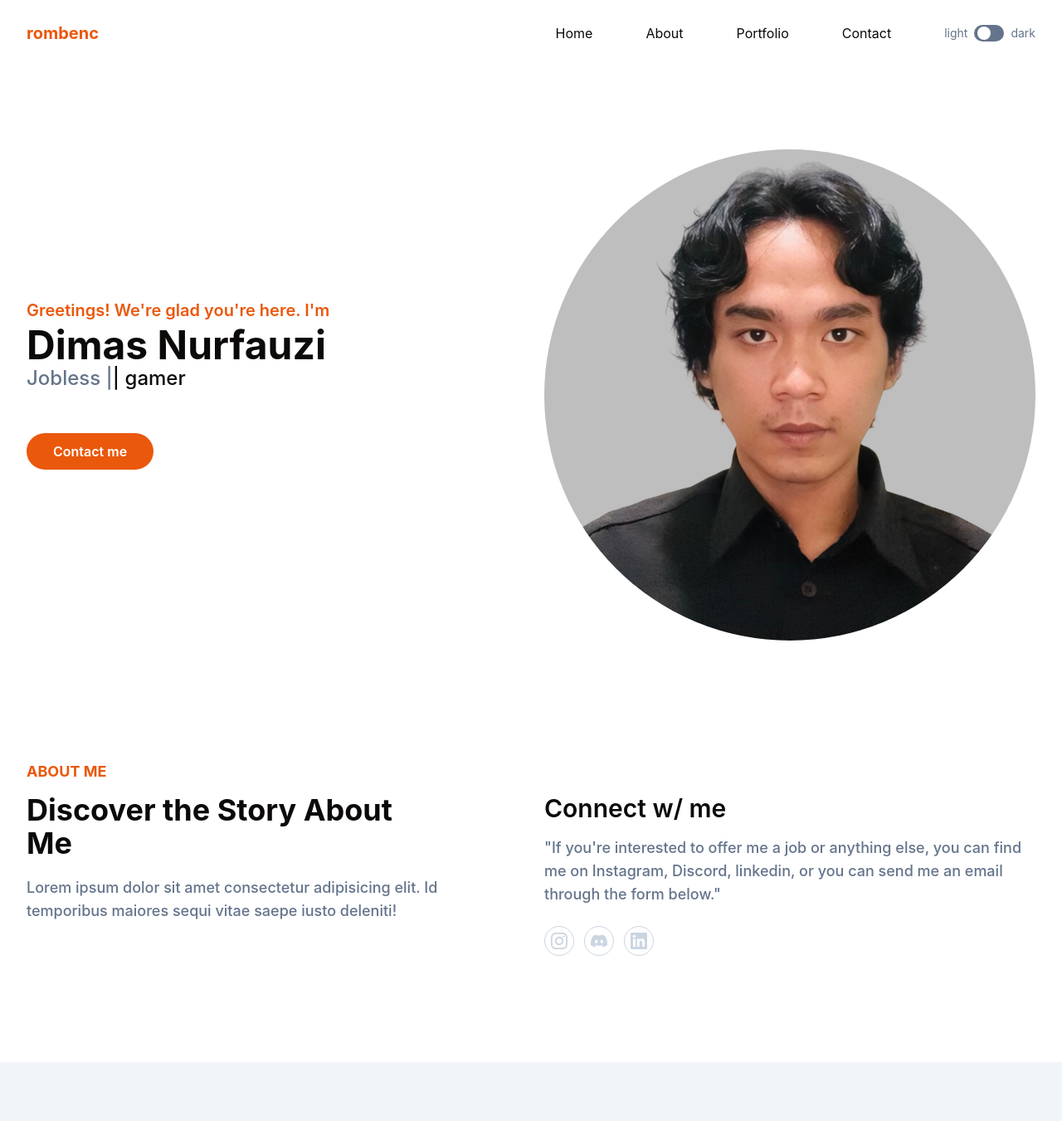
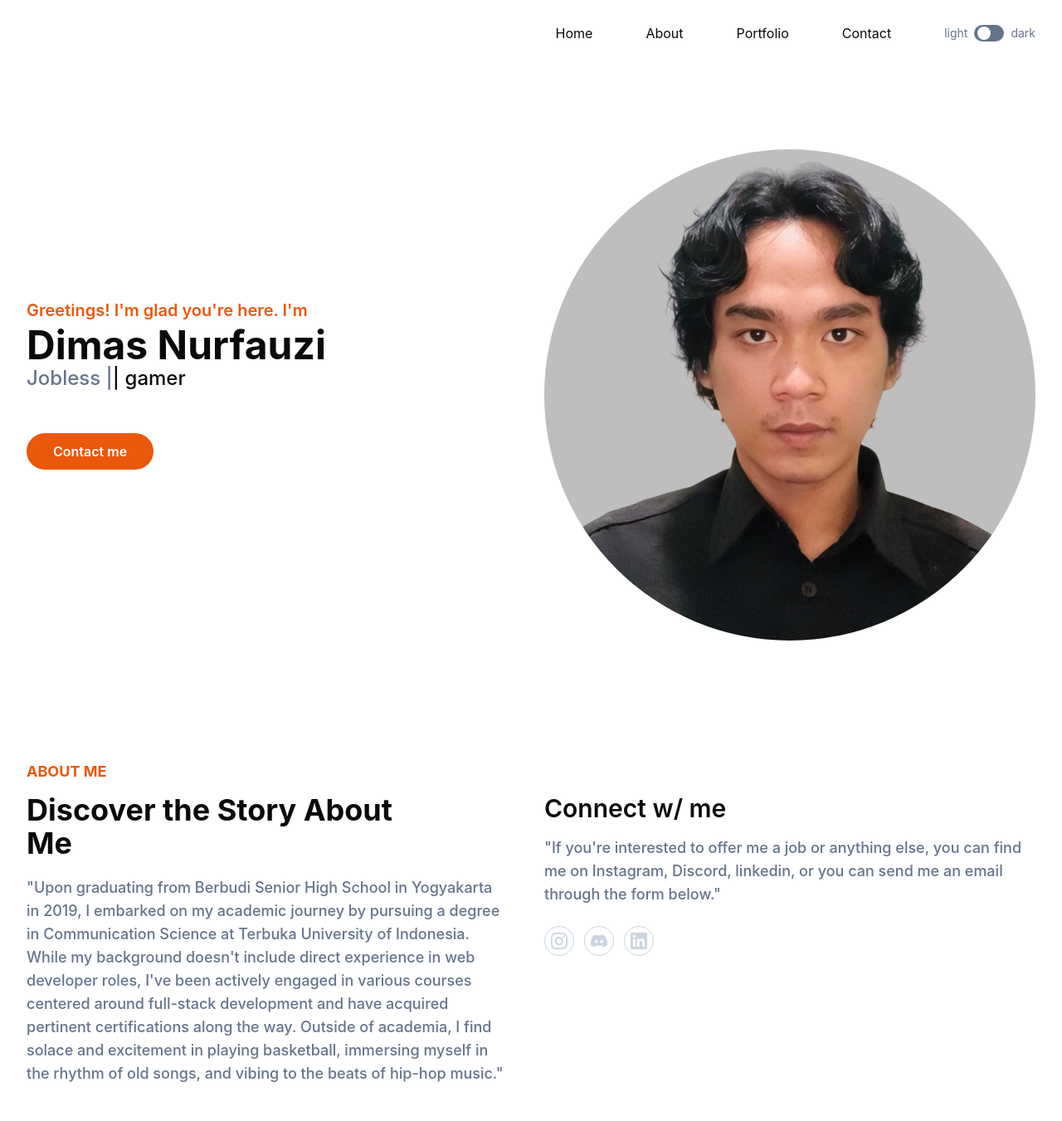
Before and after one commit to rombenc/LP-Profile, a website: page index.html in a window 1280 px wide. Shown: the top 1351 px of the page at 83% size. Drawn offline with nearby package versions, Linux system fonts and the light colour scheme.

Commit message:
update kata-kata

```diff
--- a/index.html
+++ b/index.html
@@ -24,7 +24,7 @@
       <div class="container">
         <div class="relative flex items-center justify-between">
           <div class="px-4">
-            <a href="#home" class="block py-4 text-xl font-bold text-primary">rombenc</a>
+            <a href="#home" class="block py-4 text-2xl font-bold text-white">rombenc</a>
           </div>
           <div class="flex items-center px-4">
             <button id="hamburger" name="hamburger" type="button" class="absolute right-4 block lg:hidden">
@@ -75,7 +75,7 @@
       <div class="container">
         <div class="flex flex-wrap">
           <div class="w-full self-center px-4 lg:w-1/2">
-            <h1 class="text-base font-semibold text-primary md:text-xl">Greetings! We're glad you're here. I'm<span class="mt-1 block text-4xl font-bold text-dark dark:text-white lg:text-5xl">Dimas Nurfauzi</span></h1>
+            <h1 class="text-base font-semibold text-primary md:text-xl">Greetings! I'm glad you're here. I'm<span class="mt-1 block text-4xl font-bold text-dark dark:text-white lg:text-5xl">Dimas Nurfauzi</span></h1>
             <h2 class="mb-5 text-lg font-medium text-secondary lg:text-2xl pb-10">Jobless |<span class="text-dark dark:text-white">| gamer</span></h2>
             <!-- <p class="mb-10 font-medium leading-relaxed text-secondary">I'm a Junior Web Developer. <span class="font-bold text-dark dark:text-white"> Started yesterday</span></p> -->
 
@@ -100,7 +100,9 @@
           <div class="mb-10 w-full px-4 lg:w-1/2">
             <h4 class="mb-3 text-lg font-bold uppercase text-primary">About me</h4>
             <h2 class="mb-5 max-w-md text-3xl font-bold text-dark dark:text-white lg:text-4xl">Discover the Story About Me</h2>
-            <p class="max-w-xl text-base font-medium text-secondary lg:text-lg">Lorem ipsum dolor sit amet consectetur adipisicing elit. Id temporibus maiores sequi vitae saepe iusto deleniti!</p>
+            <p class="max-w-xl text-base font-medium text-secondary lg:text-lg">
+              "Upon graduating from Berbudi Senior High School in Yogyakarta in 2019, I embarked on my academic journey by pursuing a degree in Communication Science at Terbuka University of Indonesia. While my background doesn't include direct experience in web developer roles, I've been actively engaged in various courses centered around full-stack development and have acquired pertinent certifications along the way. Outside of academia, I find solace and excitement in playing basketball, immersing myself in the rhythm of old songs, and vibing to the beats of hip-hop music."
+            </p>
           </div>
           <div class="w-full px-4 lg:w-1/2">
             <h3 class="mb-4 text-2xl font-semibold text-dark dark:text-white lg:pt-10 lg:text-3xl">Connect w/ me</h3>
```
